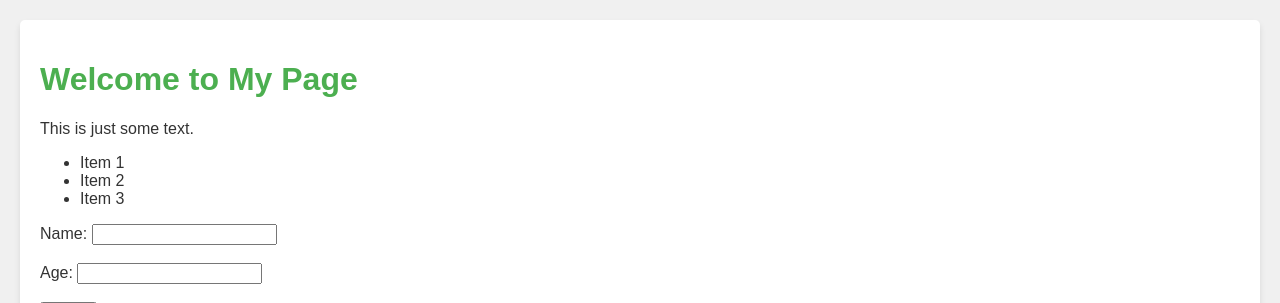
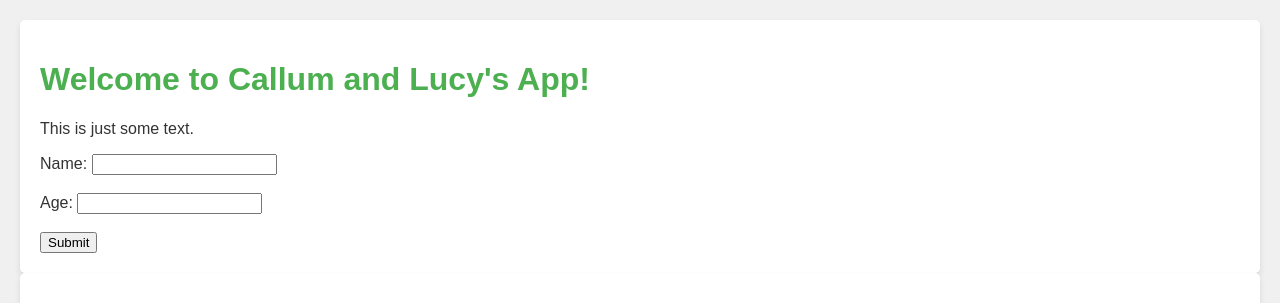
Before and after one commit to hillcallum/SSE-Lab-2, a Flask app: template templates/hello.html in a window 1280 px wide. Shown: the top 303 px of the page. Run offline with Flask 3, Linux system fonts and the light colour scheme; the template is opened without the code that fills it, so the values that code supplies are empty.

Commit message:
Let's See

```diff
--- a/templates/hello.html
+++ b/templates/hello.html
@@ -3,7 +3,7 @@
 <head>
     <meta charset="UTF-8">
     <meta name="viewport" content="width=device-width, initial-scale=1.0">
-    <title>This is a test</title>
+    <title>Callum and Lucy's App</title>
     <style>
         body {
             font-family: sans-serif;
@@ -28,13 +28,8 @@
 </head>
 <body>
     <div class="container">
-        <h1>Welcome to My Page</h1>
+        <h1>Welcome to Callum and Lucy's App!</h1>
         <p>This is just some text.</p>
-        <ul>
-            <li>Item 1</li>
-            <li>Item 2</li>
-            <li>Item 3</li>
-        </ul>
         <form action="/submit" method="post">
             <label for="namefield">Name:</label>
             <input type="text" id="namefield" name="name">
```
